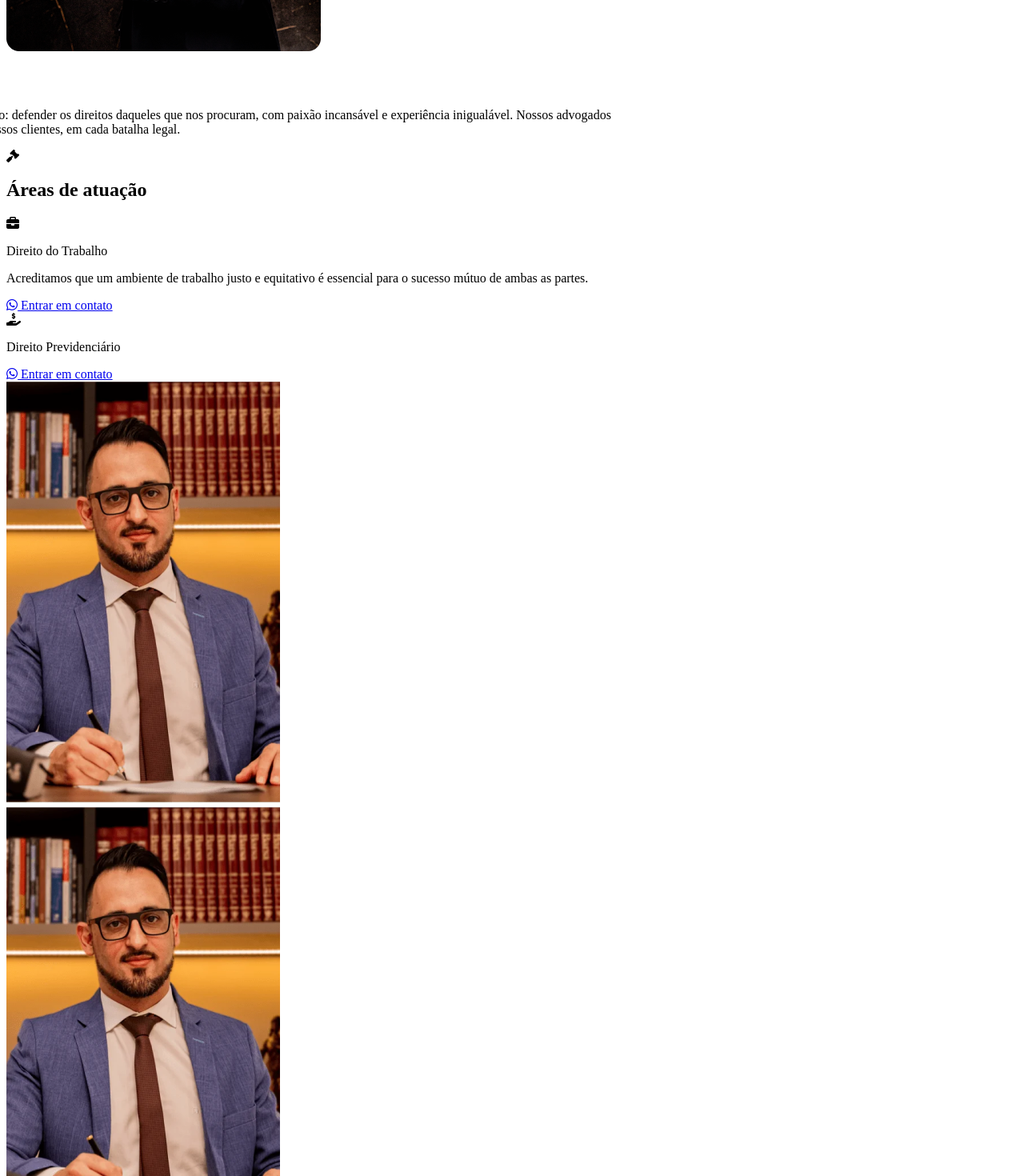
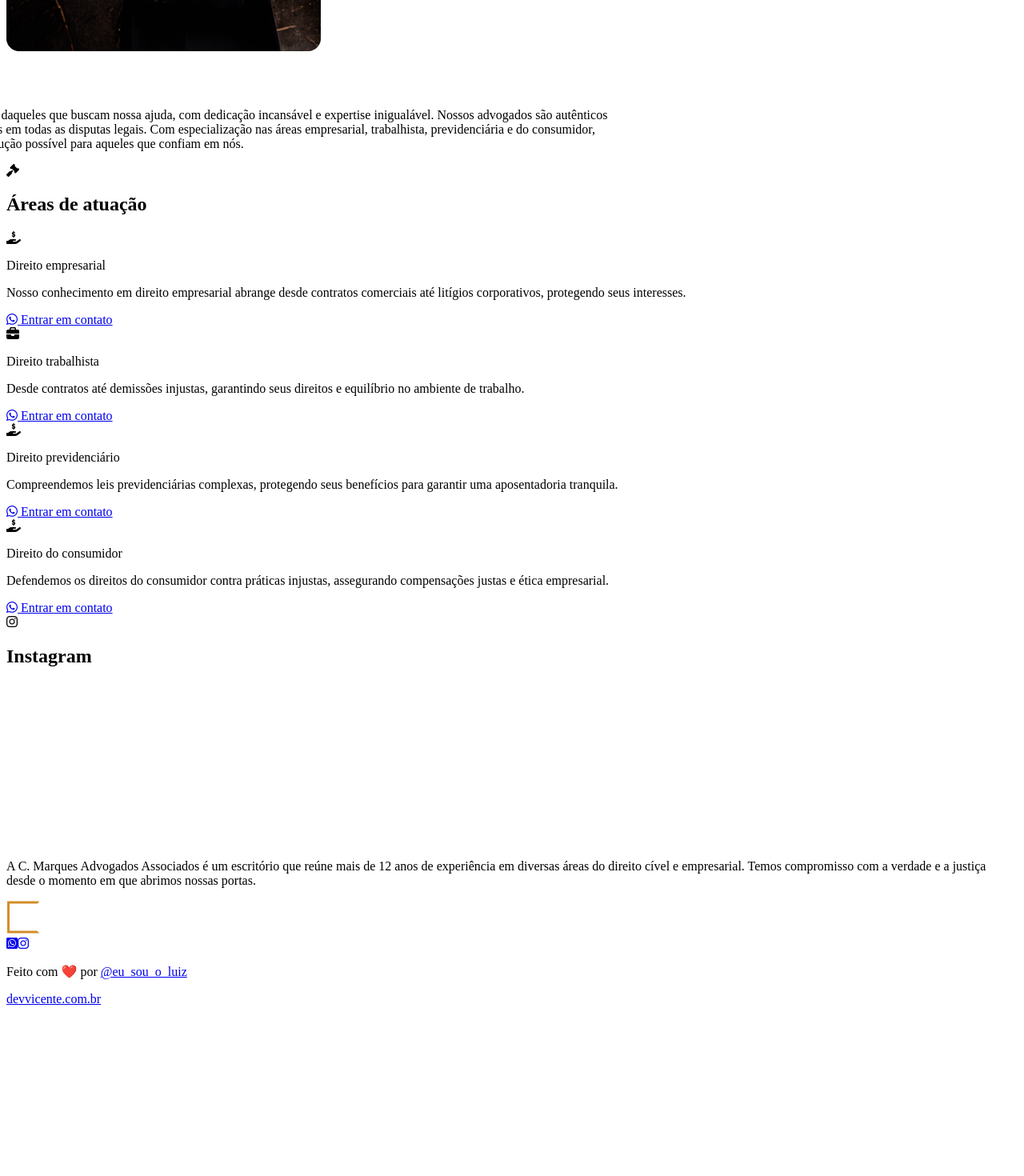
Before and after one commit to Luiz-Vicente/cleverson-lp, a Vue app in the folder front-end/: page / in a window 1280 px wide. Shown: the part 840-2310 px from the top of the page at 80% size. After the commit the page ends 2106 px from the top, so only its background shows below. Built offline with nearby package versions, Linux system fonts and the light colour scheme; no server answers; the database is empty; grey boxes are pictures that could not be loaded; what @kyvg/vue3-notification would draw is missing.

Commit message:
- changed the copys - hidden the laws section - excluded the facebook link in the footer

```diff
--- a/front-end/src/App.vue
+++ b/front-end/src/App.vue
@@ -1,10 +1,6 @@
 <template>
 	<Navbar />
 	<router-view />
-	<notifications
-		:max="2"
-		class="mt-5 p-5 me-3 w-25"
-	/>
 	<Footer />
 </template>
 
--- a/front-end/src/component/organisms/About.vue
+++ b/front-end/src/component/organisms/About.vue
@@ -1,13 +1,18 @@
 <template>
-	<section id="about" class="bg-custom-blue py-5">
+	<section
+		id="about"
+		class="bg-custom-blue py-5"
+	>
 		<div class="d-flex container text-white">
 			<div class="col-5 col-md-4 bg-custom-black rounded-4"></div>
 			<div class="col right-column py-4">
-				<h2 class="fw-bold">A Cleverson Advogados Associados</h2>
+				<h2 class="fw-bold">A C. Marques Advogados Associados</h2>
 				<p class="mb-0">
-					Desde o momento em que abrimos nossas portas, nosso compromisso foi claro: defender os direitos daqueles que
-					nos procuram, com paixão incansável e experiência inigualável. Nossos advogados são verdadeiros guerreiros da
-					justiça, dedicados a lutar pelos interesses de nossos clientes, em cada batalha legal.
+					Desde nossa fundação, nosso compromisso é inequívoco: proteger os direitos daqueles que buscam nossa ajuda,
+					com dedicação incansável e expertise inigualável. Nossos advogados são autênticos defensores da justiça,
+					empenhados em lutar pelos interesses de nossos clientes em todas as disputas legais. Com especialização nas
+					áreas empresarial, trabalhista, previdenciária e do consumidor, enfrentamos cada desafio com determinação,
+					visando alcançar a melhor resolução possível para aqueles que confiam em nós.
 				</p>
 			</div>
 		</div>
--- a/front-end/src/component/organisms/Areas.vue
+++ b/front-end/src/component/organisms/Areas.vue
@@ -11,13 +11,23 @@
 
 			<div class="d-flex flex-column flex-md-row flex-wrap">
 				<CardArea
-					title="Direito do Trabalho"
-					description="Acreditamos que um ambiente de trabalho justo e equitativo é essencial para o sucesso mútuo de ambas as partes."
+					title="Direito empresarial"
+					description="Nosso conhecimento em direito empresarial abrange desde contratos comerciais até litígios corporativos, protegendo seus interesses."
+					icon="fa fa-solid fa-hand-holding-dollar"
+				/>
+				<CardArea
+					title="Direito trabalhista"
+					description="Desde contratos até demissões injustas, garantindo seus direitos e equilíbrio no ambiente de trabalho."
 					icon="fa fa-solid fa-briefcase"
 				/>
 				<CardArea
-					title="Direito Previdenciário"
-					description=""
+					title="Direito previdenciário"
+					description="Compreendemos leis previdenciárias complexas, protegendo seus benefícios para garantir uma aposentadoria tranquila."
+					icon="fa fa-solid fa-hand-holding-dollar"
+				/>
+				<CardArea
+					title="Direito do consumidor"
+					description="Defendemos os direitos do consumidor contra práticas injustas, assegurando compensações justas e ética empresarial."
 					icon="fa fa-solid fa-hand-holding-dollar"
 				/>
 			</div>
--- a/front-end/src/component/organisms/Crud.vue
+++ b/front-end/src/component/organisms/Crud.vue
@@ -1,5 +1,9 @@
 <template>
 	<section class="d-flex flex-column align-items-center py-5">
+		<notifications
+			:max="2"
+			class="mt-4 p-5 me-3 w-25"
+		/>
 		<div class="text-end container">
 			<button
 				type="button"
--- a/front-end/src/component/organisms/Footer.vue
+++ b/front-end/src/component/organisms/Footer.vue
@@ -18,8 +18,9 @@
 				</div>
 				<div class="d-flex flex-column p-0 ps-md-5 mt-3 mt-md-0 col col-md-4">
 					<p class="text-white">
-						A Cleverson advogados associados é um escritório fundado em 2023 que reúne profissionais especialistas de
-						diversas áreas do direito.
+						A C. Marques Advogados Associados é um escritório que reúne mais de 12 anos de experiência em diversas áreas
+						do direito cível e empresarial. Temos compromisso com a verdade e a justiça desde o momento em que abrimos
+						nossas portas.
 					</p>
 					<div class="d-flex align-items-center justify-content-between">
 						<img
@@ -31,11 +32,6 @@
 								href="https://wa.me/+5541999441503"
 								class="text-decoration-none"
 								><i class="fa-brands fa-square-whatsapp text-white fs-1"></i
-							></a>
-							<a
-								href="https://"
-								class="text-decoration-none"
-								><i class="fa-brands fa-square-facebook text-white fs-1 ms-3"></i
 							></a>
 							<a
 								href="https://www.instagram.com/cmarques_advogados_/"
--- a/front-end/src/component/organisms/HeaderHome.vue
+++ b/front-end/src/component/organisms/HeaderHome.vue
@@ -2,12 +2,18 @@
 	<header class="container d-flex align-items-center flex-column flex-md-row py-5">
 		<div class="d-flex flex-column justify-content-center align-items-start col col-md-6">
 			<h1 class="fw-bold text-custom-blue">Aqui seu caso está em boas mãos!</h1>
-			<p>nosso escritório atende mais de 10 áreas e conta com um time de 8 advogados especialistas!</p>
-			<Button size="lg" href="https://wa.me/+5541999441503" />
+			<p>
+				combinando conhecimento de 12 anos de experiência com comprometimento pela verdade e justiça, estamos
+				aqui para defender aqueles que nos procuram
+			</p>
+			<Button
+				size="lg"
+				href="https://wa.me/+5541999441503"
+			/>
 		</div>
 		<div class="col col-md-6 d-flex justify-content-end mt-3 mt-md-0">
 			<img
-			class="w-100 rounded-5"
+				class="w-100 rounded-5"
 				src="/cleverson-bg-logo.png"
 				alt="Imagem de Cleverson Marques"
 			/>
--- a/front-end/src/component/organisms/Instagram.vue
+++ b/front-end/src/component/organisms/Instagram.vue
@@ -1,5 +1,6 @@
 <template>
-	<section class="container">
+	<!-- remove margin when enabling lawyers section -->
+	<section class="container mt-5">
 		<div class="d-flex align-items-end mb-4">
 			<i class="fa-brands fa-instagram text-custom-gold bg-custom-blue p-2 fs-4 rounded-4 me-2"></i>
 			<h2 class="text-custom-blue m-0">Instagram</h2>
--- a/front-end/src/component/organisms/Login.vue
+++ b/front-end/src/component/organisms/Login.vue
@@ -1,5 +1,9 @@
 <template>
 	<div class="d-flex flex-column align-items-center justify-content-center py-5">
+		<notifications
+			:max="2"
+			class="mt-4 p-5 me-3 w-25"
+		/>
 		<h2 class="fs-2 text-custom-white card-title text-center fw-bold mb-3">Login</h2>
 		<div class="col-md-4">
 			<label
--- a/front-end/src/pages/Home.vue
+++ b/front-end/src/pages/Home.vue
@@ -2,7 +2,7 @@
 	<HeaderHome />
 	<About />
 	<Areas />
-	<Laws />
+	<!-- <Laws /> -->
 	<Blog />
 	<Instagram />
 </template>
@@ -11,7 +11,7 @@
 import HeaderHome from "Organism/HeaderHome.vue";
 import About from "Organism/About.vue";
 import Areas from "Organism/Areas.vue";
-import Laws from "Organism/Laws.vue";
+// import Laws from "Organism/Laws.vue"; // no more lawyers at the moment
 import Blog from "Organism/Blog.vue";
 import Instagram from "Organism/Instagram.vue";
 
@@ -20,7 +20,7 @@ export default {
 		HeaderHome,
 		About,
 		Areas,
-		Laws,
+		// Laws, // no more lawyers at the moment
 		Blog,
 		Instagram,
 	},
```
